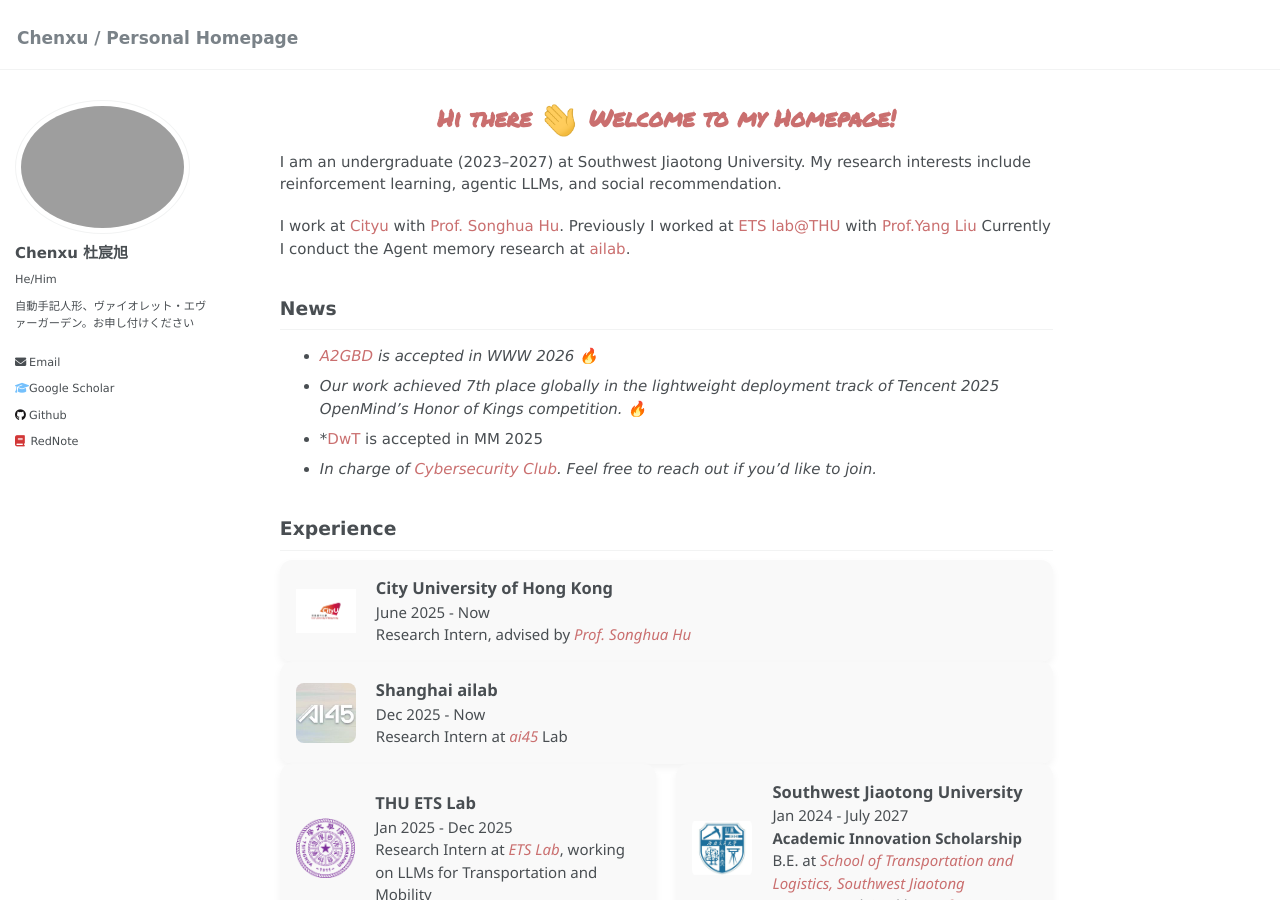
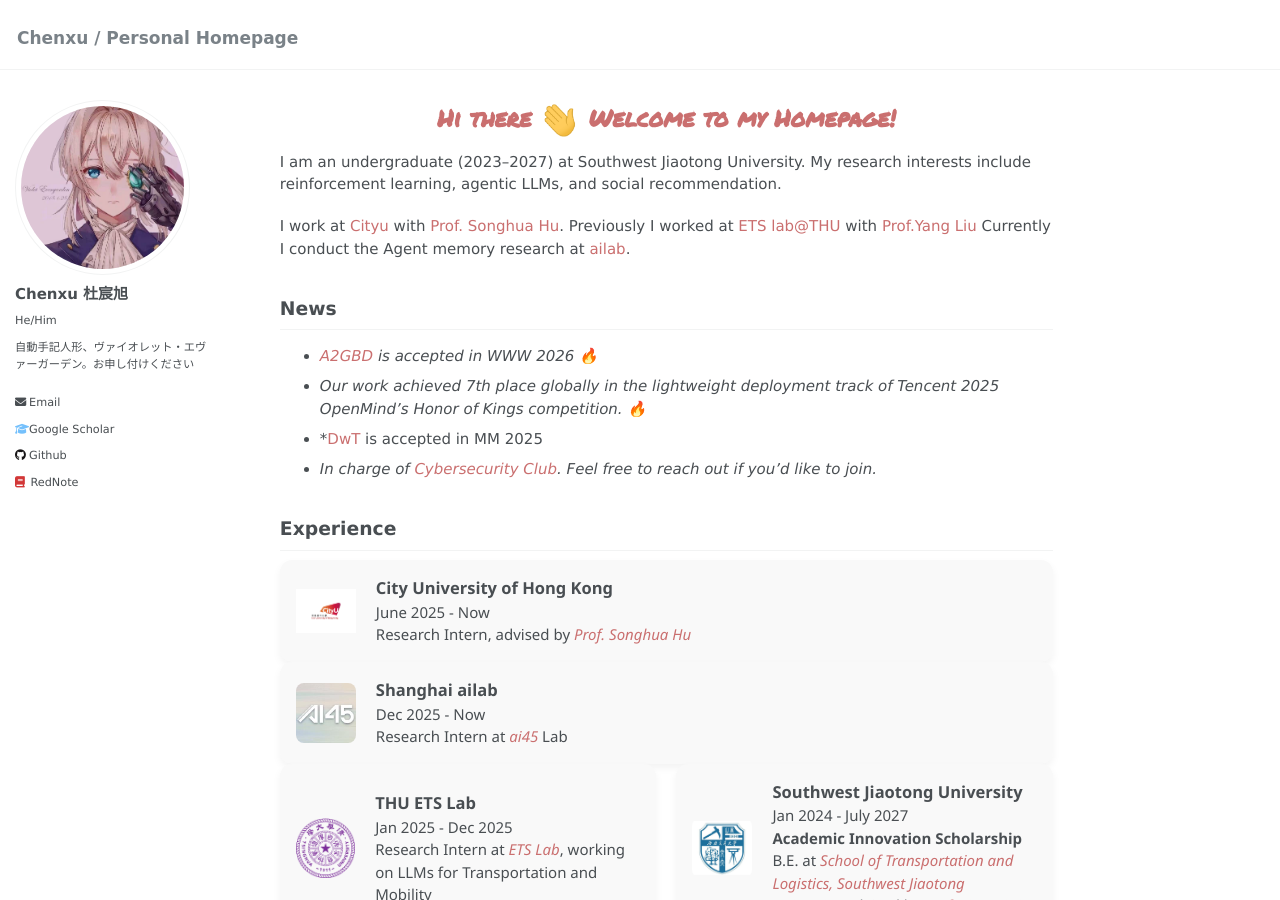
Before and after one commit to Dcx-swjtu/Dcx-swjtu, a Jekyll site: the page built from _pages/about.md, in a window 1280 px wide and 900 px high. Built offline with Jekyll 4.4.1, drawn with Linux system fonts in a browser that asks for light colours; some web fonts are replaced.

Commit message:
Update _config.yml

```diff
--- a/_config.yml
+++ b/_config.yml
@@ -21,7 +21,7 @@ repository               : "Dcx-swjtu/Dcx-swjtu"
 #               Additional customization can be done by editing /_includes/author-profile.html
 author:
   # Biographic information
-  avatar           : "SWJTU.png"
+  avatar           : "Du.png"
   name             : "Chenxu 杜宸旭"
   pronouns         : "He/Him"
   bio              : "自動手記人形、ヴァイオレット・エヴァーガーデン。お申し付けください"
```
